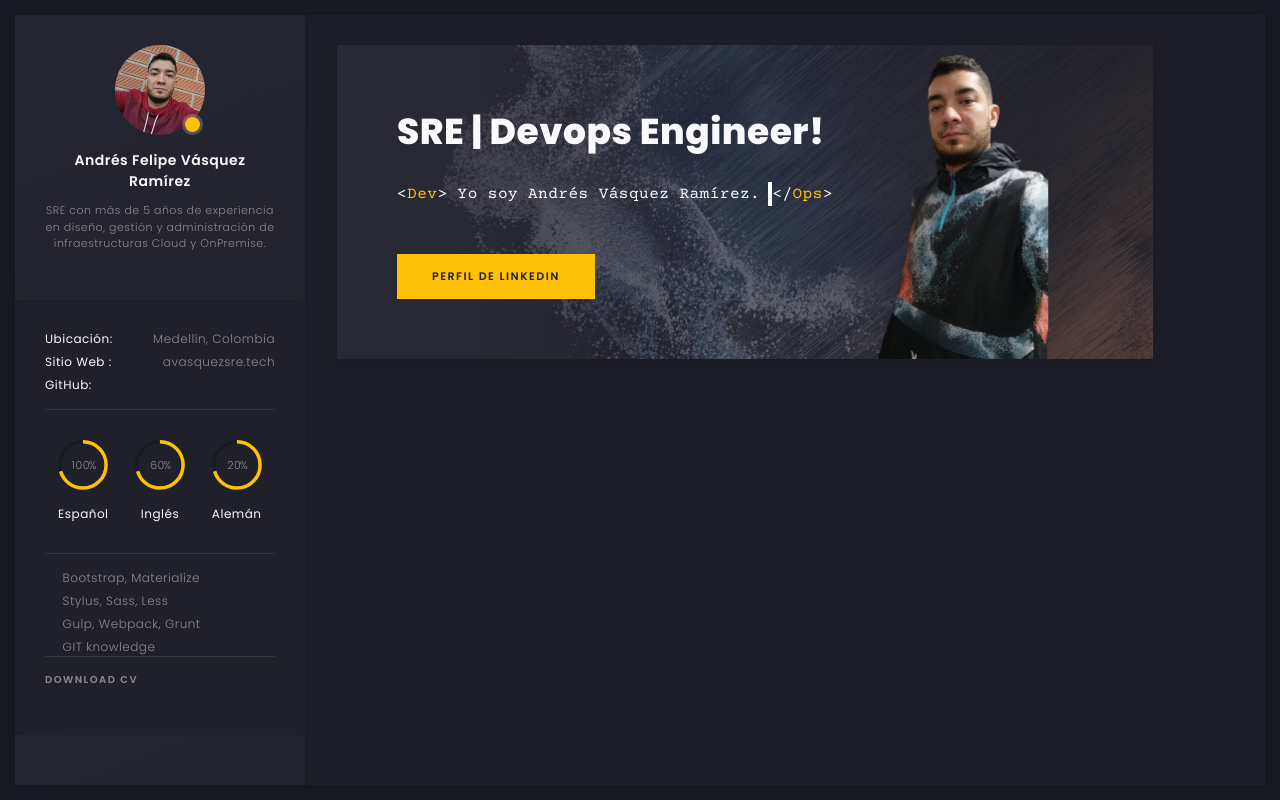
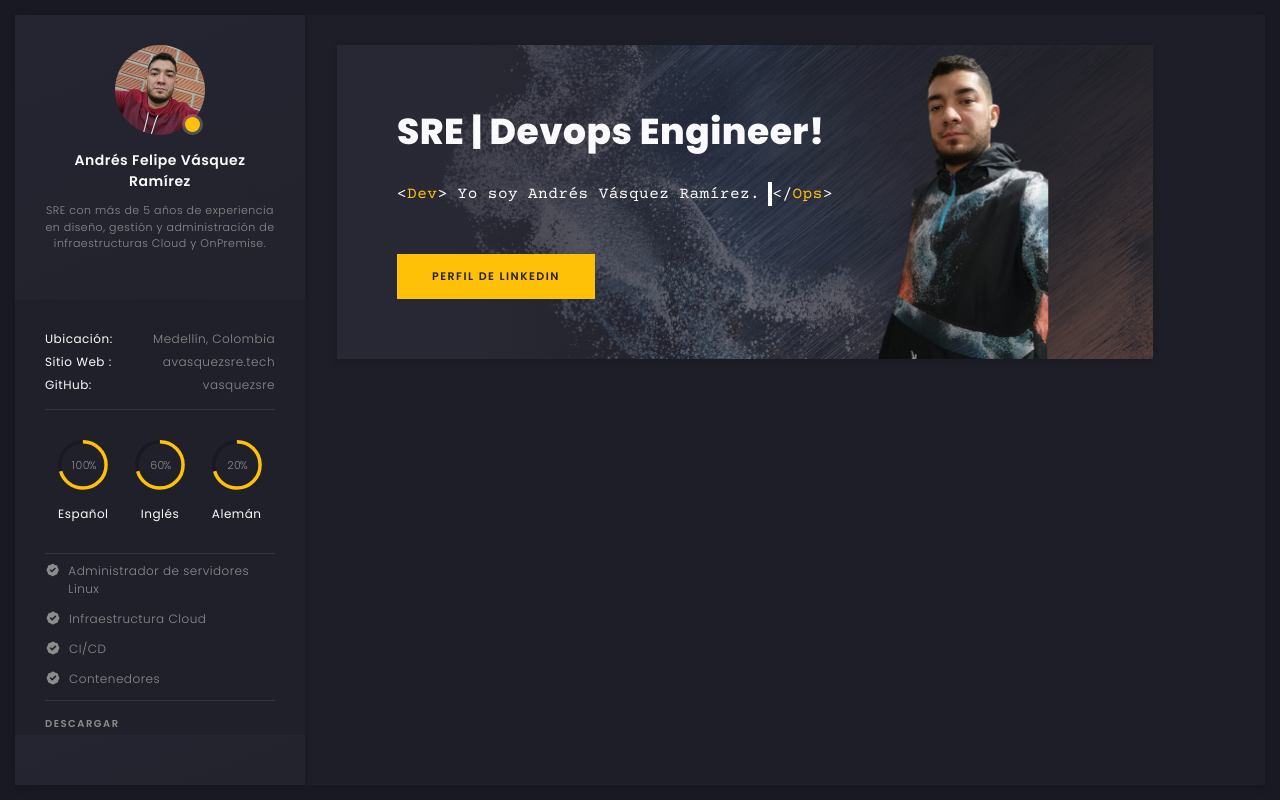
Before and after one commit to VasquezSRE/Curriculum-Vital, a React (Create React App) app: page / in a window 1280 px wide. Built offline with nearby package versions, Linux system fonts and the light colour scheme.

Commit message:
feat: create molecular component "Skills"

```diff
--- a/src/components/molecules/Information.jsx
+++ b/src/components/molecules/Information.jsx
@@ -14,7 +14,7 @@ const Information = ({ data }) => (
       </li>
       <li>
         <h6>GitHub:</h6>
-        <span>{data.email}</span>
+        <span>{data.github}</span>
       </li>
     </ul>
   </div>
--- /dev/null
+++ b/src/components/molecules/Skills.jsx
@@ -0,0 +1,14 @@
+import React from 'react';
+import { BadgeCheckIcon } from '@heroicons/react/solid';
+
+const Skills = ({ data }) => (
+  <ul className='p-25-0 list-inside'>
+    {data.map(({ title }) => (
+      <li className='flex w-full gap-2 mt-2 mb-3'>
+        <BadgeCheckIcon className='h-4 w-4' /> {title}
+      </li>
+    ))}
+  </ul>
+);
+
+export default Skills;
--- a/src/components/templates/Sidebar.jsx
+++ b/src/components/templates/Sidebar.jsx
@@ -2,6 +2,8 @@ import React from 'react';
 import Avatar from 'components/molecules/Avatar';
 import Information from 'components/molecules/Information';
 import Idioms from 'components/molecules/Idioms';
+import Skills from 'components/molecules/Skills';
+import Button from 'components/atoms/button';
 import resumen from 'data/sidebar.json';
 
 const Sidebar = () => (
@@ -19,28 +21,11 @@ const Sidebar = () => (
           <div className='art-ls-divider' />
           <Idioms data={resumen.idioms} />
           <div className='art-ls-divider' />
-
-          <ul className='art-knowledge-list p-15-0'>
-            <li>Bootstrap, Materialize</li>
-
-            <li>Stylus, Sass, Less</li>
-
-            <li>Gulp, Webpack, Grunt</li>
-
-            <li>GIT knowledge</li>
-          </ul>
-
+          <Skills data={resumen.skills} />
           <div className='art-ls-divider' />
 
           <div className='art-links-frame p-15-15'>
-            <a
-              href='files/cv.txt'
-              className='art-link'
-              download=''
-              data-no-swup=''
-            >
-              Download cv <i className='fas fa-download' />
-            </a>
+            <Button text='Descargar' />
           </div>
         </div>
       </div>
--- a/src/data/sidebar.json
+++ b/src/data/sidebar.json
@@ -22,5 +22,19 @@
       "title": "Alemán",
       "value": "20"
     }
+  ],
+  "skills": [
+    {
+      "title": "Administrador de servidores Linux"
+    },
+    {
+      "title": "Infraestructura Cloud"
+    },
+    {
+      "title": "CI/CD"
+    },
+    {
+      "title": "Contenedores"
+    }
   ]
 }
```
